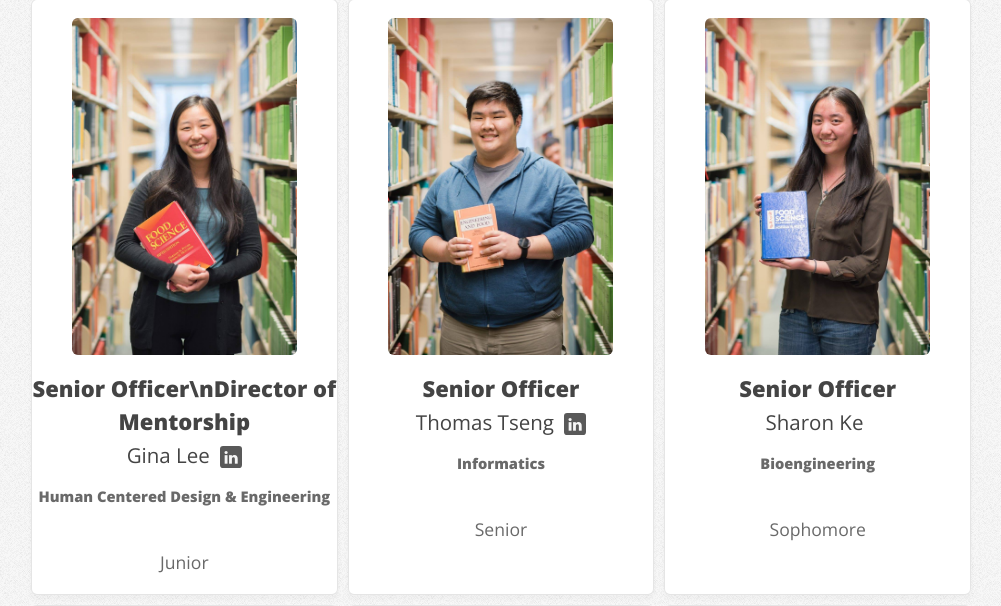
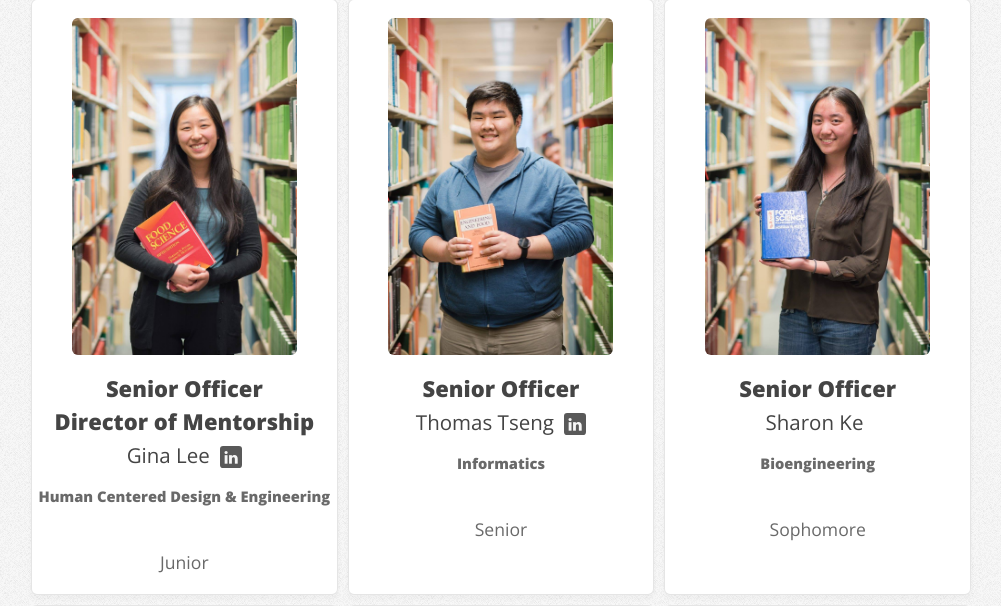
Before and after one commit to fishbearr/website, a PHP site: page /officers.php in a window 1280 px wide. Shown: the part 2118-2724 px from the top of the page, without its empty margins (139-1140 px from the left). Run offline with PHP 8.4, Linux system fonts and the light colour scheme; some libraries are stand-ins or nearby versions.

Commit message:
updated officers

```diff
--- a/officers.php
+++ b/officers.php
@@ -157,7 +157,7 @@
 							<div style="padding:2%">
 								<img src="images/officers/gina16.jpg" alt="" >
 							</div>
-							<h1>Senior Officer\nDirector of Mentorship</h1>
+							<h1>Senior Officer<br>Director of Mentorship</h1>
 							<div class="officerlinks">
 								<h2 class="officertemp">Gina Lee</h2>
 								<a href="https://www.linkedin.com/in/leeginaj" class="icon fa-linkedin" class="officertemp">
```
